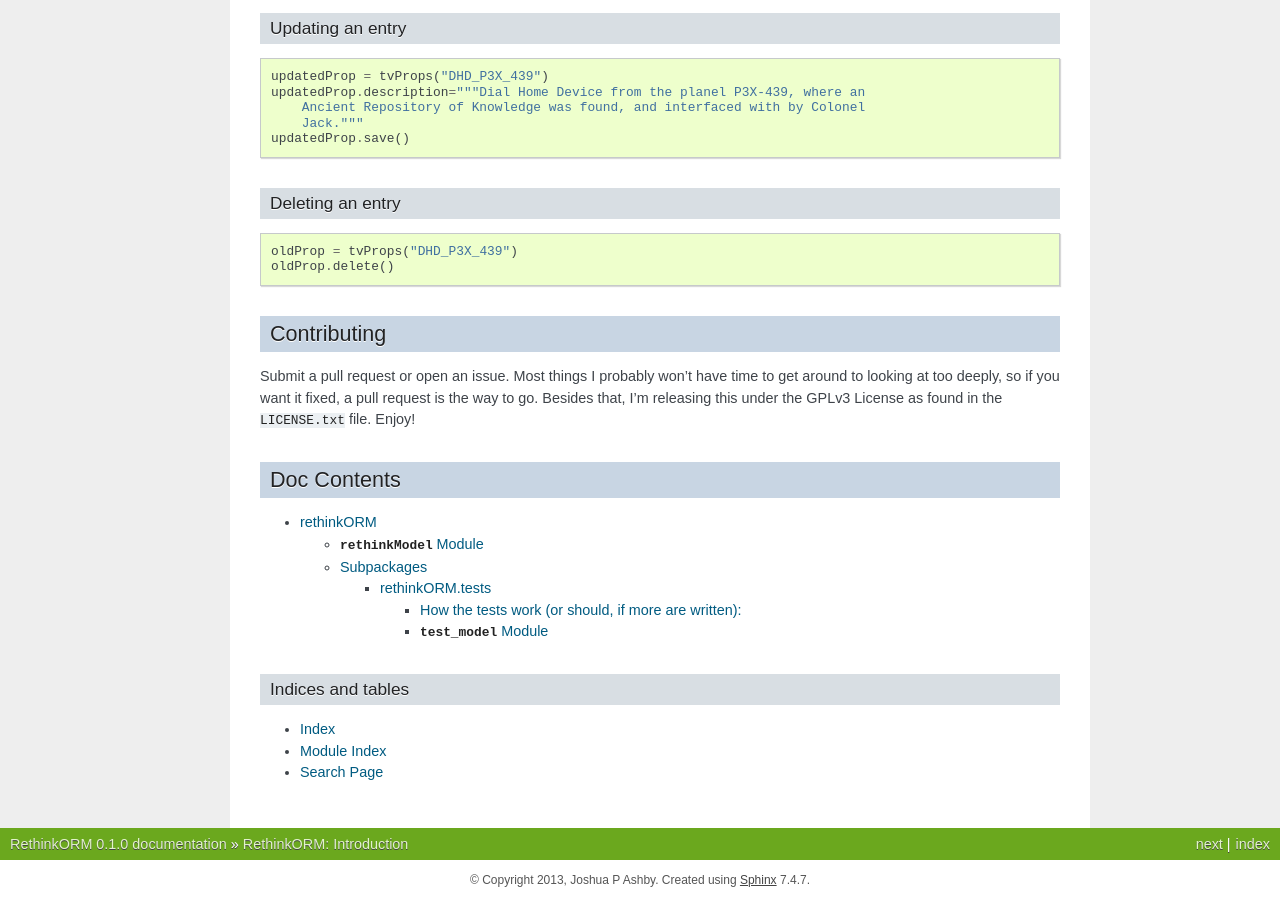
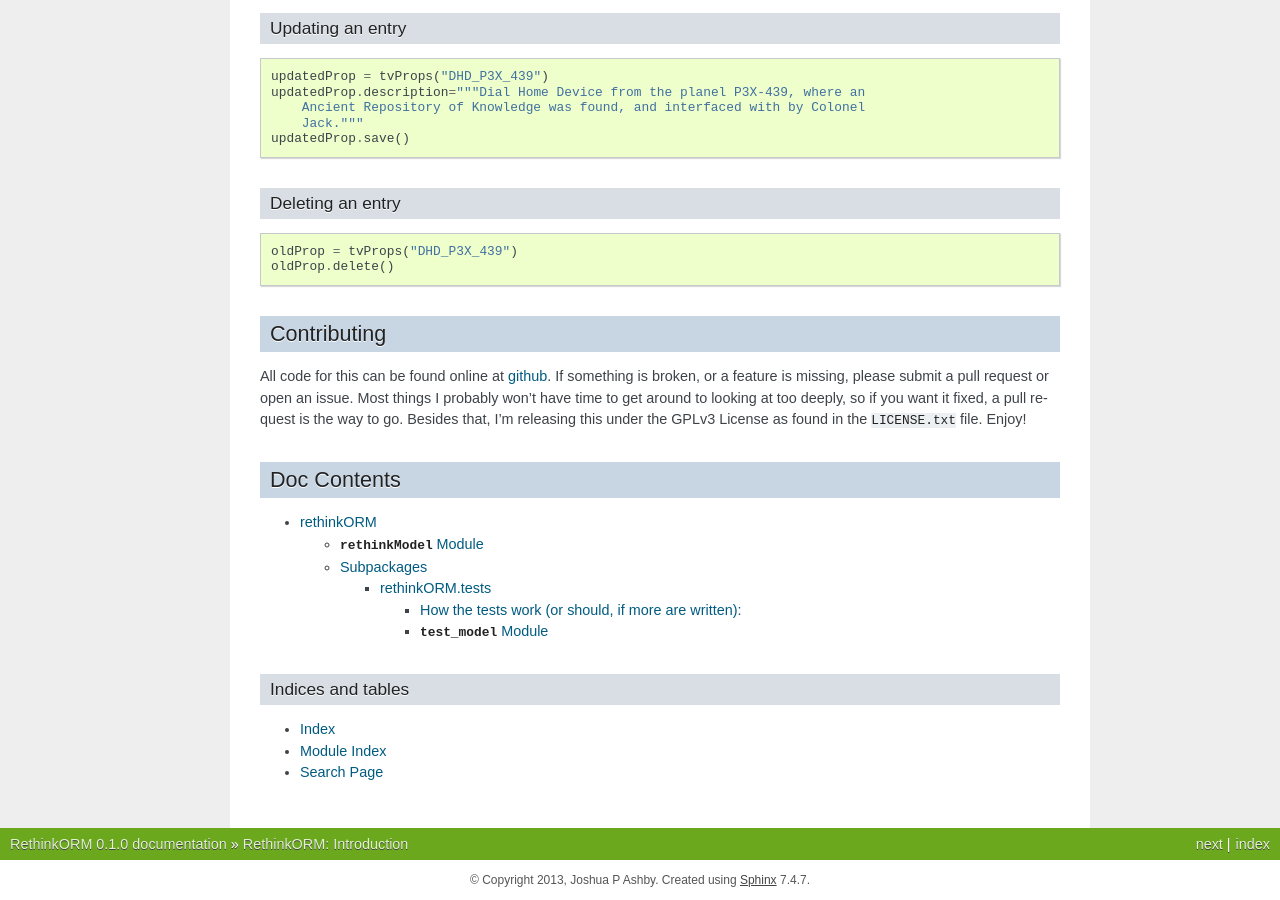
Before and after one commit to JoshAshby/pyRethinkORM, a Sphinx documentation site: the page built from docs/index.rst, in a window 1280 px wide and 900 px high, scrolled down 1323 px. Built offline with Sphinx 7.4.7, drawn with Linux system fonts in a browser that asks for light colours; some of the changed text lies outside the part shown.

Commit message:
Okay, last one, I think. [skip ci]

```diff
--- a/docs/index.rst
+++ b/docs/index.rst
@@ -121,10 +121,12 @@ Deleting an entry
 Contributing
 ------------
 
-Submit a pull request or open an issue. Most things I probably won't have
-time to get around to looking at too deeply, so if you want it fixed, a pull
-request is the way to go.
-Besides that, I'm releasing this under the GPLv3 License as found in the
+All code for this can be found online at
+`github <https://github.com/JoshAshby/pyRethinkORM>`__.
+If something is broken, or a feature is missing, please submit a pull request
+or open an issue. Most things I probably won't have time to get around to
+looking at too deeply, so if you want it fixed, a pull request is the way
+to go. Besides that, I'm releasing this under the GPLv3 License as found in the
 ``LICENSE.txt`` file. Enjoy!
 
 
```
Also changed, not shown: other parts of docs/index.rst (+1 -1 lines), README.rst (+8 -6 lines).
